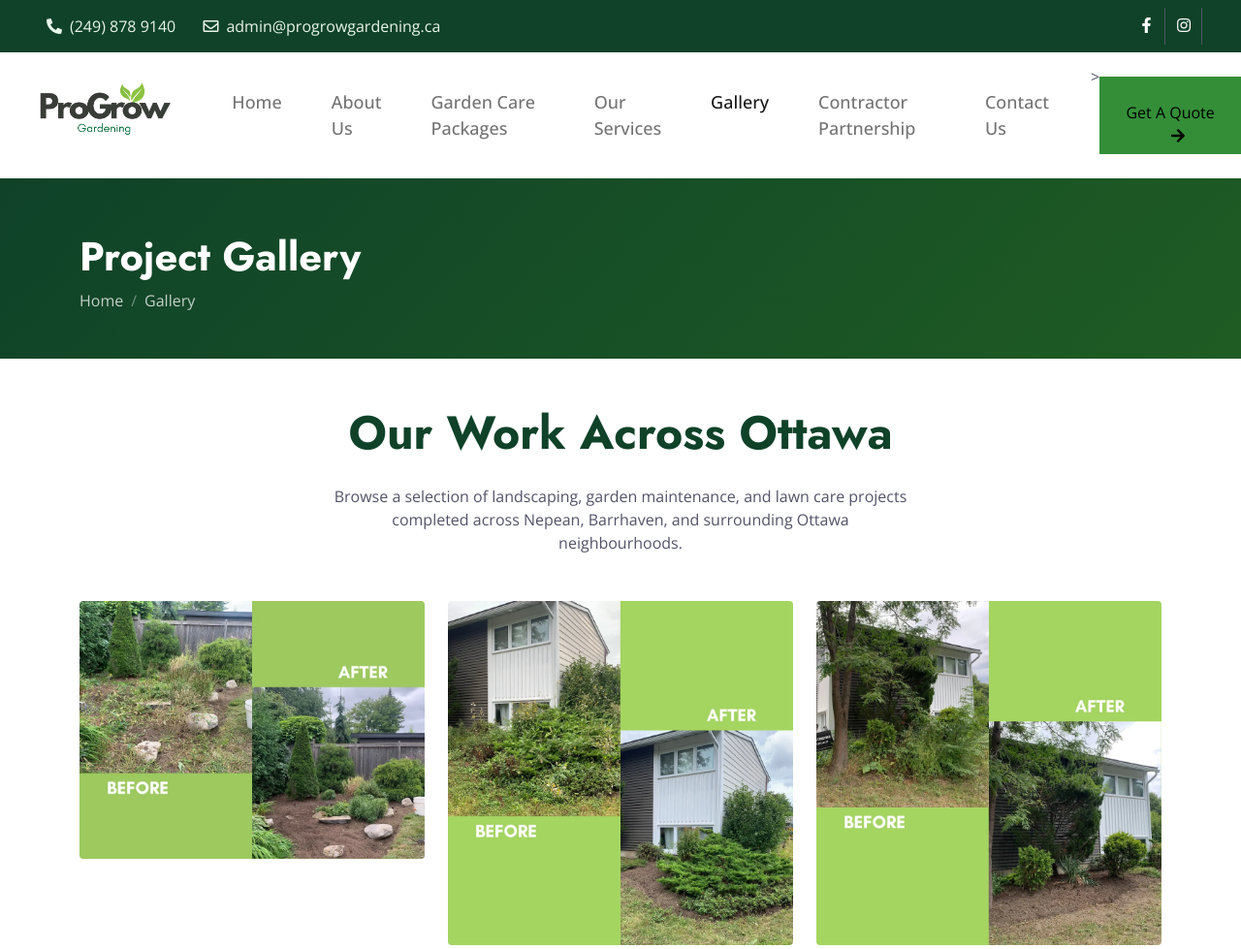
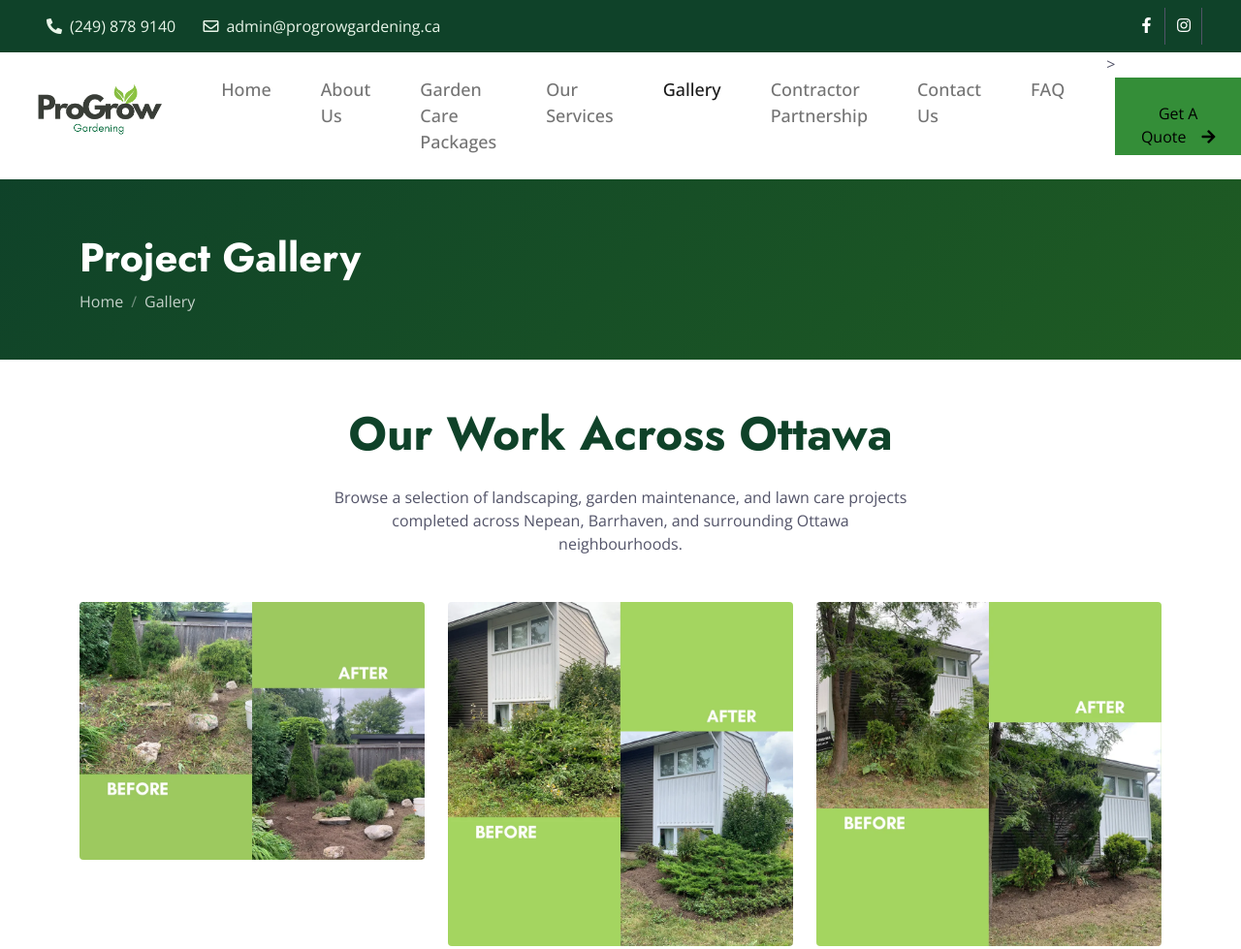
Before and after one commit to malcolmgrace/progrow-gardening, a website with bundled scripts: page gallery.html in a window 1280 px wide. Shown: the top 979 px of the page at 97% size. Built offline with nearby package versions, Linux system fonts and the light colour scheme.

Commit message:
Update gallery.html

```diff
--- a/gallery.html
+++ b/gallery.html
@@ -155,6 +155,7 @@
                 <a href="/gallery" class="nav-item nav-link active">Gallery</a>
                 <a href="/partnership" class="nav-item nav-link">Contractor Partnership</a>
                 <a href="/contact" class="nav-item nav-link">Contact Us</a>
+                <a href="/faq" class="nav-item nav-link">FAQ</a>
                 <a href="/quote" class="nav-item nav-link d-lg-none">Get A Quote</a>>
             </div>
             <a href="/quote" class="btn btn-primary py-4 px-lg-4 rounded-0 d-none d-lg-block">
```
